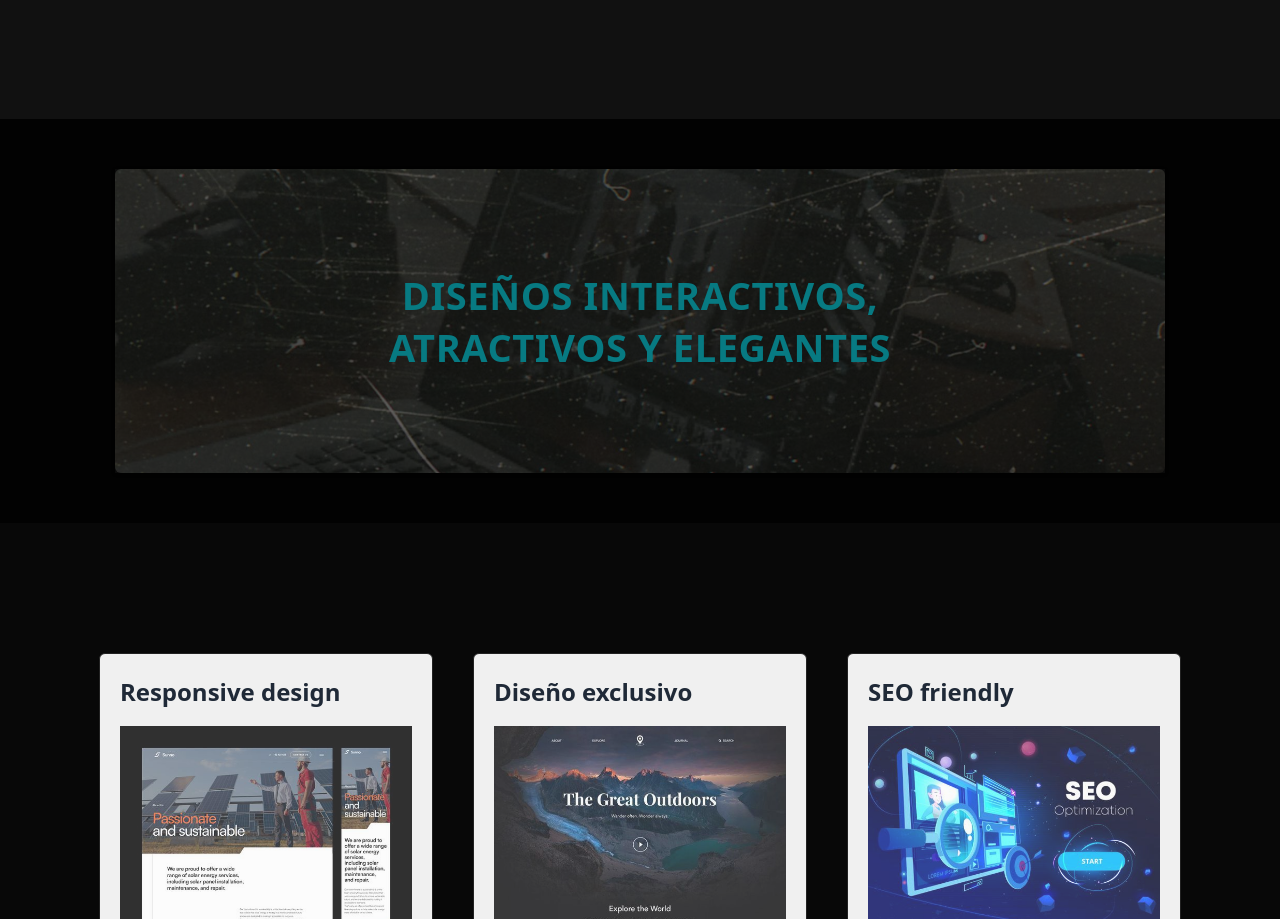
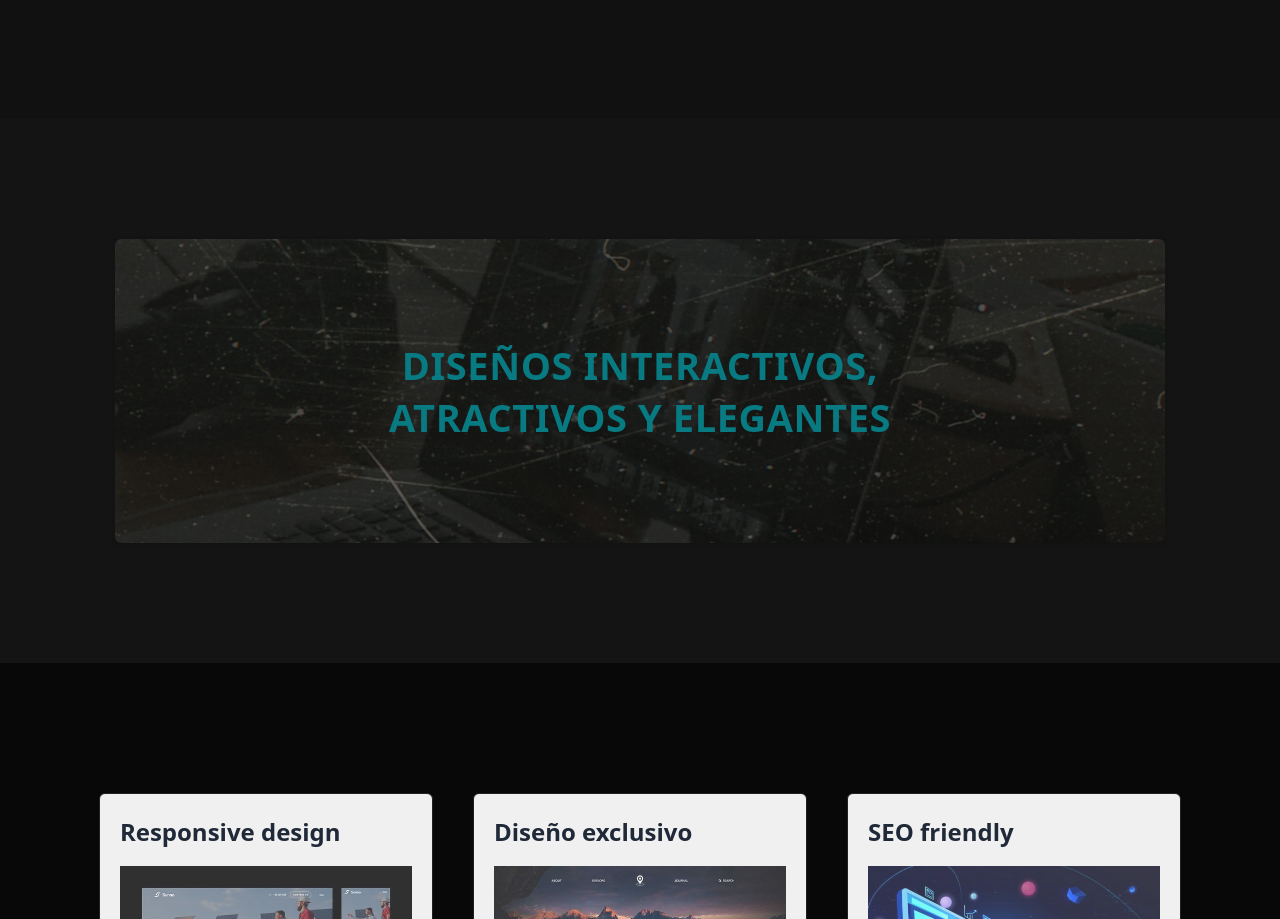
Before and after one commit to matidehoyos/Web-mododigital-react-tailwind, a React (Vite) app in the folder cliente/: page / in a window 1280 px wide. Shown: the part 1959-2878 px from the top of the page. Built offline with nearby package versions, Linux system fonts and the light colour scheme; a web font is replaced by a local one.

Commit message:
correction

```diff
--- a/cliente/src/components/Interact.jsx
+++ b/cliente/src/components/Interact.jsx
@@ -9,7 +9,7 @@ const Interact = () => {
 
   return (
 
-        <div className="w-screen px-[25px] md:px-0 py-[50px] md:py-[50px] bg-[rgb(220,220,220)] md:bg-[#020202]">
+        <div className="w-screen px-[25px] md:px-0 py-[50px] md:py-[120px] bg-[rgb(220,220,220)] md:bg-[rgb(20,20,20)]">
             <div className="w-[100%] md:w-[90%] xl:w-[82%] md:mx-auto bg-[url('/diseno.jpeg')] bg-cover bg-center md:bg-[url('/disenoxl.jpeg')] rounded-sm md:rounded-md" data-aos="zoom-out" data-aos-duration="800">
                   <h3 className='py-[90px] md:py-[100px] bg-[#111] bg-opacity-60 text-[#077a82] text-[18px] md:text-[38px] font-[500] md:font-[700] text-center leading-[22px] md:leading-[52px] tracking-[.6px] drop-shadow'>DISEÑOS INTERACTIVOS,<br/>ATRACTIVOS Y ELEGANTES</h3>
             </div>
```
